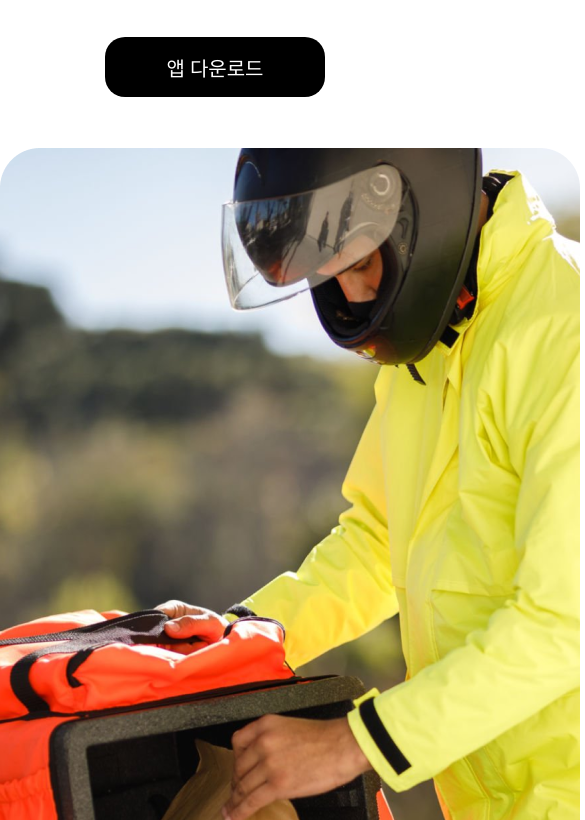
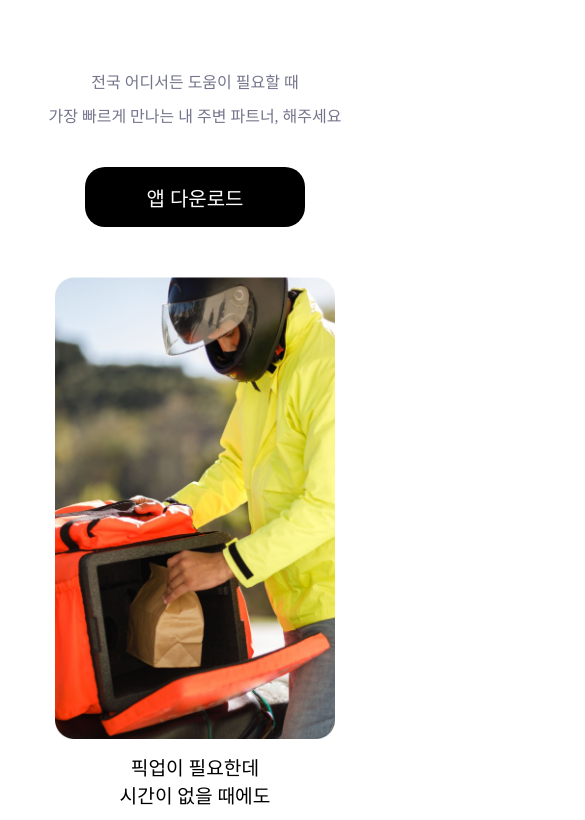
Before and after one commit to HYEJEONG0752/day19-LandingPage, a plain HTML site: page index.html in a window 390 px wide. Shown: the part 615-1435 px from the top of the page, 585 px wide, since content can reach past the window. Drawn offline with Linux system fonts and the light colour scheme.

Commit message:
Update: add intro

```diff
--- a/style.css
+++ b/style.css
@@ -15,13 +15,14 @@
 .logo{
     font-size: xx-large;
     font-weight: 900;
+    margin-top: 5px;
 }
 
 nav li {
     display: inline-block;
     padding: 0 15px;
     font-size: 18px;
-    padding-top: 8px;
+    padding-top: 15px;
 }
 
 nav li a{
@@ -47,8 +48,6 @@ nav li a{
     width: 200px;
     height: 230px;
 }
-
-
 
 .searchbar-text{
     display: flex;
@@ -85,9 +84,6 @@ nav li a{
     flex-direction: column;
     justify-content: center;
     align-items: center;
-}
-
-.copy{
     font-size: 20px;
     color: #74758C;
 }
@@ -118,12 +114,21 @@ nav li a{
     border: none;
     font-size: 35px;
     background-color: transparent;
+    position: absolute;
+    top: 10px;
+    right: 3px;
 }
 
 @media(max-width:750px) {
     header{
         align-items: center;
     }
+
+    .searchbar{
+        margin-top: 100px;
+        margin-bottom: 80px;
+    }
+
     .NavBar li {
         display: none;
     }
@@ -133,11 +138,6 @@ nav li a{
         display: flex;
         justify-content: space-between;
         font-size: x-large;
-    }
-
-    .searchbar{
-        margin-top: 20px;
-        margin-bottom: 20px;
     }
 
     .searchbar-text-start,
@@ -150,13 +150,36 @@ nav li a{
         display: none;
     }
 
+    .app-button-group{
+        gap: 0;
+    }
 
     .searchbar-text{
         font-size: 55px;
         margin-left: 0;
         display: block;
         flex-direction:row;
+        text-align: center;
+    }
+
+    .copy p{
+        font-size: 16px;
+    }
+
+    .copy-box ul{
+        display: flex;
+        flex-direction: column;
         align-items: center;
+    }
+
+    .copy-text {
+        display: flex;
+        flex-direction: column;
+        text-align: center;
+        font-size: larger;
+        margin-top: 10px;
+        margin-bottom: 10px;
+        font-weight: 30;
     }
 
 }
@@ -193,3 +216,18 @@ nav li a{
         display: none;
     }
 }
+
+.copy-box ul {
+    display: flex;
+    justify-content: center;
+    gap: 20px;
+}
+
+.copy-box li{
+    display: inline-block;
+}
+
+.copy-img{
+    width: 280px;
+    height: 462px;
+}
```
